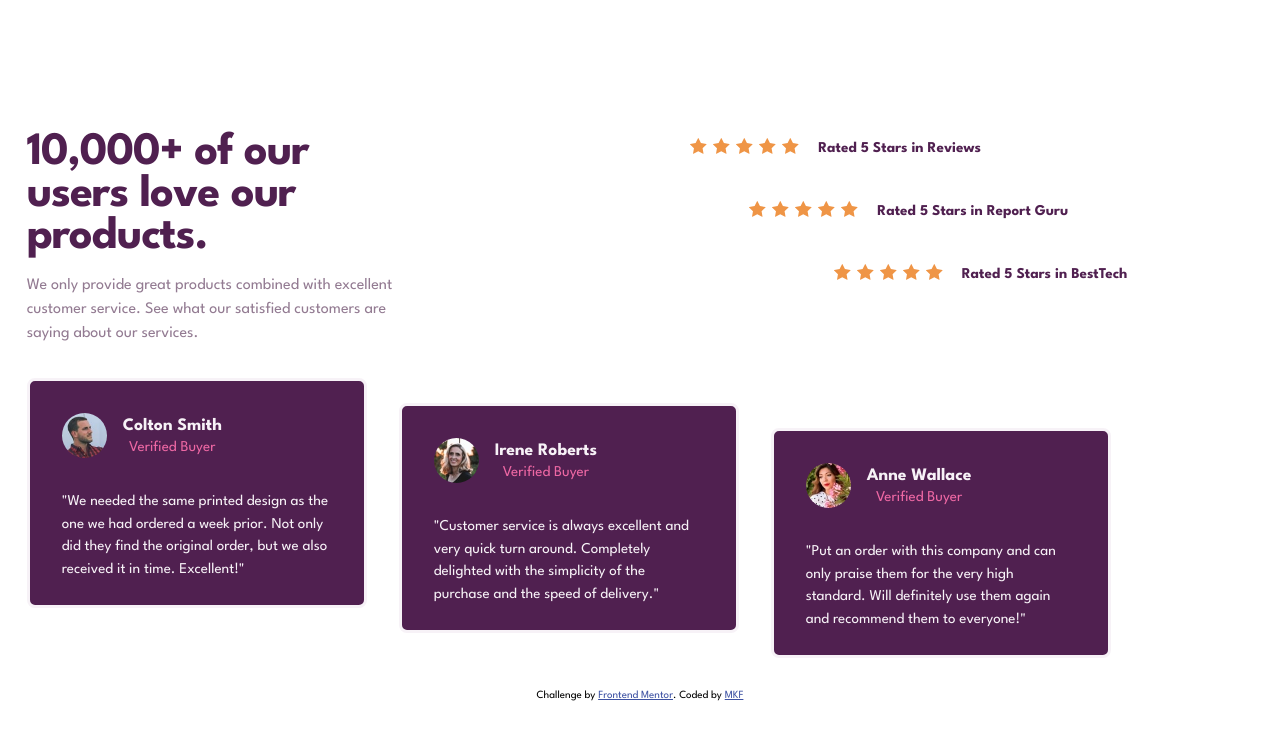
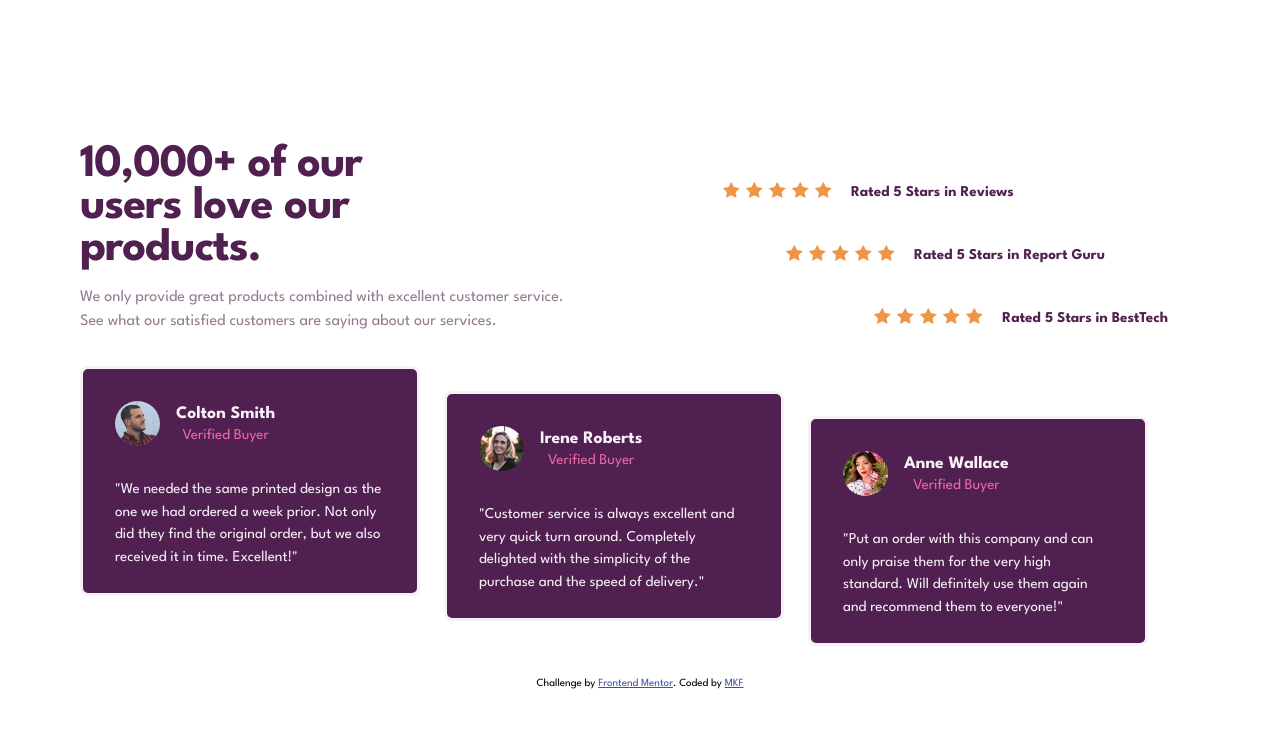
Before and after one commit to javascriptor1/social-proof-section-master, a plain HTML site: page index.html in a window 1280 px wide. Drawn offline with Linux system fonts and the light colour scheme.

Commit message:
adjustment for 1040px desktop display

```diff
--- a/style.css
+++ b/style.css
@@ -105,12 +105,11 @@ h1 {
   line-height: 1.5;
 }
 
-
-@media (min-width:1040px){
-
+@media (min-width: 1040px) {
   main {
     justify-content: start;
     max-width: 90%;
+    margin: auto;
   }
   .main__reviewers-desktop-div {
     display: flex;
@@ -123,26 +122,23 @@ h1 {
     align-items: center;
     gap: 1rem;
   }
-    .main__star-rating-div {
-        min-width: 40%;
-      }
+
   .main__header-div {
     text-align: left;
   }
   h1 {
-        width: 50%;
+    width: 60%;
     align-self: self-start;
   }
   .main__header-div p {
-        width: 58%;
+    width: 79%;
     align-self: self-start;
-
   }
   .main__reviewers-desktop-div {
     display: flex;
     width: 100%;
     min-height: 280px;
-        gap: 2rem;
+    gap: 1.5rem;
   }
 
   .reviewer-div {
@@ -153,10 +149,10 @@ h1 {
   .main__reviewers {
     display: flex;
   }
-      .div2{
+  .div2 {
     align-self: center;
   }
-     .div3{
+  .div3 {
     align-self: flex-end;
   }
 
@@ -164,6 +160,9 @@ h1 {
     display: flex;
     flex-direction: column;
     gap: 2rem;
+    min-width: 40%;
+    margin-top: 2rem;
+    margin-right: 2rem;
   }
   .main__stars-desktop-div:nth-child(1) {
     justify-content: flex-start;
@@ -174,5 +173,4 @@ h1 {
   .main__stars-desktop-div:nth-child(3) {
     justify-content: flex-end;
   }
-
 }
```
Lines whose indentation alone changed are shown as unchanged.
